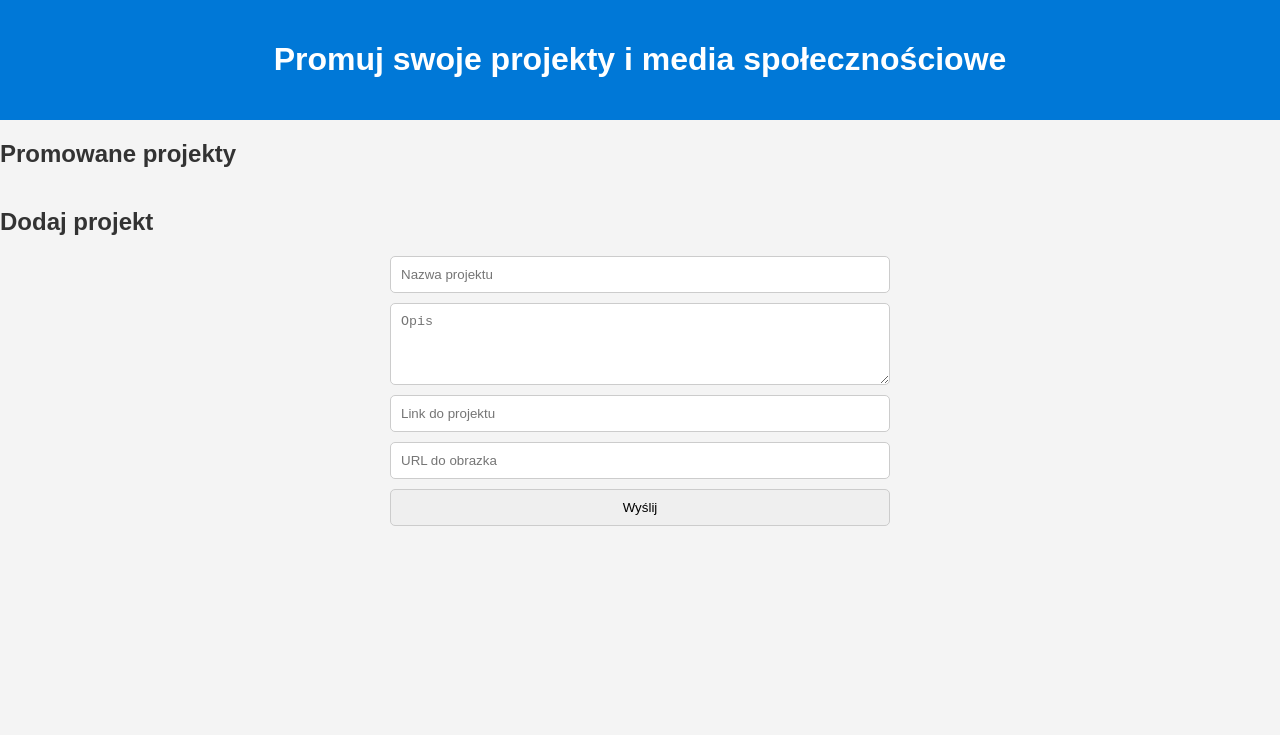
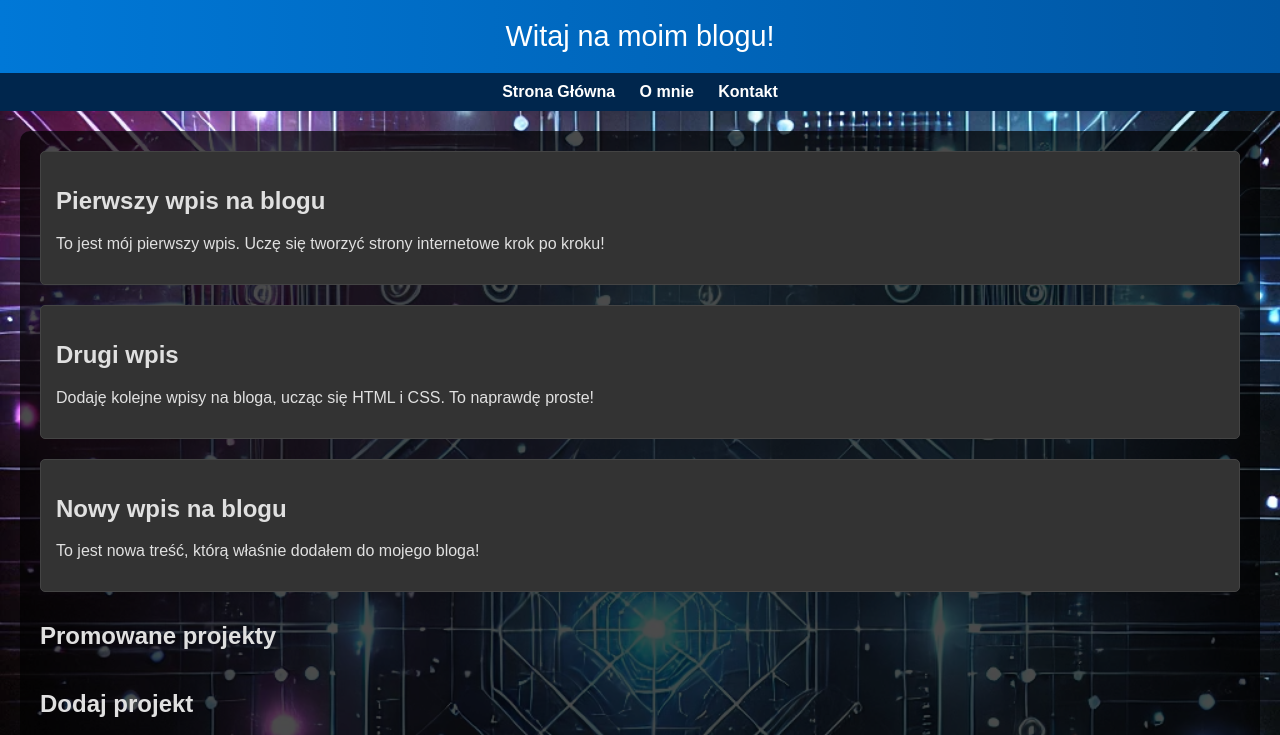
Before and after one commit to Plsaks1212/moj-blog, a plain HTML site: page index.html in a window 1280 px wide. Shown: the top 735 px of the page. Drawn offline with Linux system fonts and the light colour scheme; files whose address does not match are found by name.

Commit message:
Update index.html

```diff
--- a/index.html
+++ b/index.html
@@ -3,32 +3,149 @@
   <head>
     <meta charset="UTF-8" />
     <meta name="viewport" content="width=device-width, initial-scale=1.0" />
-    <title>Promuj swoje projekty</title>
+    <title>Mój Blog - Promuj swoje projekty</title>
     <link rel="stylesheet" href="style.css" />
+    <style>
+      /* Ogólne style */
+      body {
+        font-family: Arial, sans-serif;
+        margin: 0;
+        padding: 0;
+        background-image: url('tlo-sci-fi.png');
+        background-size: cover;
+        background-attachment: fixed;
+        background-position: center;
+        color: #e0e0e0;
+      }
+
+      header {
+        background: linear-gradient(to right, #0078d7, #0056a3);
+        color: #fff;
+        padding: 20px;
+        text-align: center;
+        font-size: 1.8em;
+      }
+
+      nav {
+        text-align: center;
+        background: #00264d;
+        padding: 10px;
+      }
+
+      nav a {
+        color: #fff;
+        text-decoration: none;
+        margin: 0 10px;
+        font-weight: bold;
+      }
+
+      nav a:hover {
+        text-decoration: underline;
+      }
+
+      /* Sekcja wpisów */
+      main {
+        padding: 20px;
+        background: rgba(0, 0, 0, 0.7);
+        border-radius: 10px;
+        margin: 20px;
+      }
+
+      article {
+        margin-bottom: 20px;
+        padding: 15px;
+        background: #333;
+        border: 1px solid #444;
+        border-radius: 5px;
+      }
+
+      /* Sekcja Promowane Projekty */
+      #submissions {
+        margin-top: 30px;
+      }
+
+      .entry {
+        margin-bottom: 15px;
+        padding: 10px;
+        background: #222;
+        border: 1px solid #555;
+        border-radius: 5px;
+      }
+
+      .entry img {
+        max-width: 150px;
+        margin-bottom: 10px;
+      }
+
+      /* Formularz */
+      form input,
+      form textarea,
+      form button {
+        width: 100%;
+        padding: 10px;
+        margin: 5px 0;
+        border: none;
+        border-radius: 5px;
+      }
+
+      form button {
+        background-color: #0078d7;
+        color: #fff;
+        cursor: pointer;
+      }
+
+      form button:hover {
+        background-color: #0056a3;
+      }
+    </style>
   </head>
   <body>
-    <header>
-      <h1>Promuj swoje projekty i media społecznościowe</h1>
-    </header>
+    <header>Witaj na moim blogu!</header>
 
+    <!-- Nawigacja -->
+    <nav>
+      <a href="#home">Strona Główna</a>
+      <a href="#about">O mnie</a>
+      <a href="#contact">Kontakt</a>
+    </nav>
+
+    <!-- Wpisy na blogu -->
     <main>
+      <article>
+        <h2>Pierwszy wpis na blogu</h2>
+        <p>To jest mój pierwszy wpis. Uczę się tworzyć strony internetowe krok po kroku!</p>
+      </article>
+      <article>
+        <h2>Drugi wpis</h2>
+        <p>Dodaję kolejne wpisy na bloga, ucząc się HTML i CSS. To naprawdę proste!</p>
+      </article>
+      <article>
+        <h2>Nowy wpis na blogu</h2>
+        <p>To jest nowa treść, którą właśnie dodałem do mojego bloga!</p>
+      </article>
+
+      <!-- Sekcja Promowane Projekty -->
       <section id="submissions">
         <h2>Promowane projekty</h2>
-        <div id="entries"></div>
+        <div id="entries">
+          <!-- Projekty będą załadowane dynamicznie -->
+        </div>
       </section>
 
+      <!-- Formularz dodawania projektu -->
       <section>
         <h2>Dodaj projekt</h2>
         <form id="submission-form">
           <input type="text" id="name" placeholder="Nazwa projektu" required />
           <textarea id="description" placeholder="Opis" rows="4" required></textarea>
           <input type="url" id="url" placeholder="Link do projektu" required />
-          <input type="url" id="image" placeholder="URL do obrazka" />
-          <button type="button" id="submit-btn">Wyślij</button>
+          <input type="url" id="image" placeholder="URL do obrazka" required />
+          <button type="submit">Wyślij</button>
         </form>
       </section>
     </main>
 
+    <!-- Podłączenie skryptu -->
     <script src="script.js"></script>
   </body>
 </html>
```
